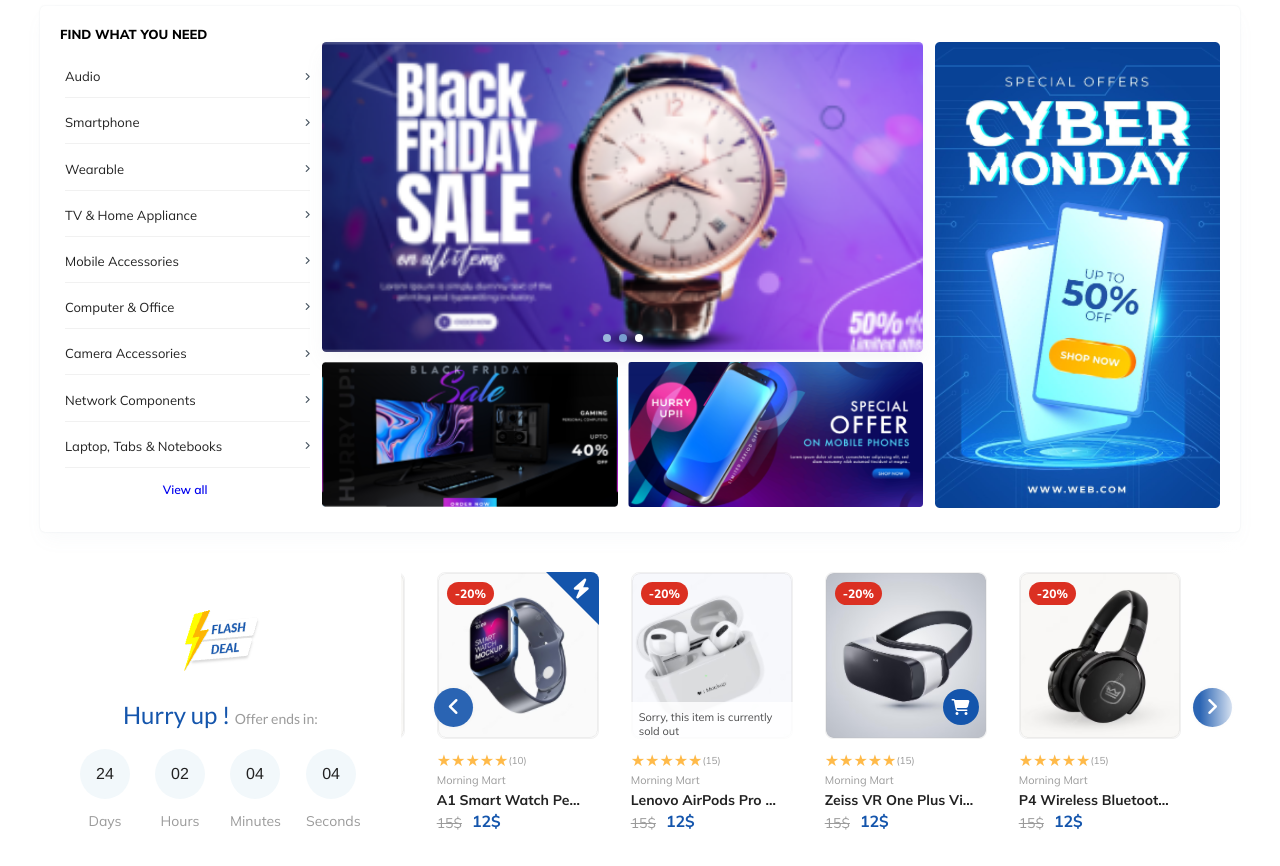
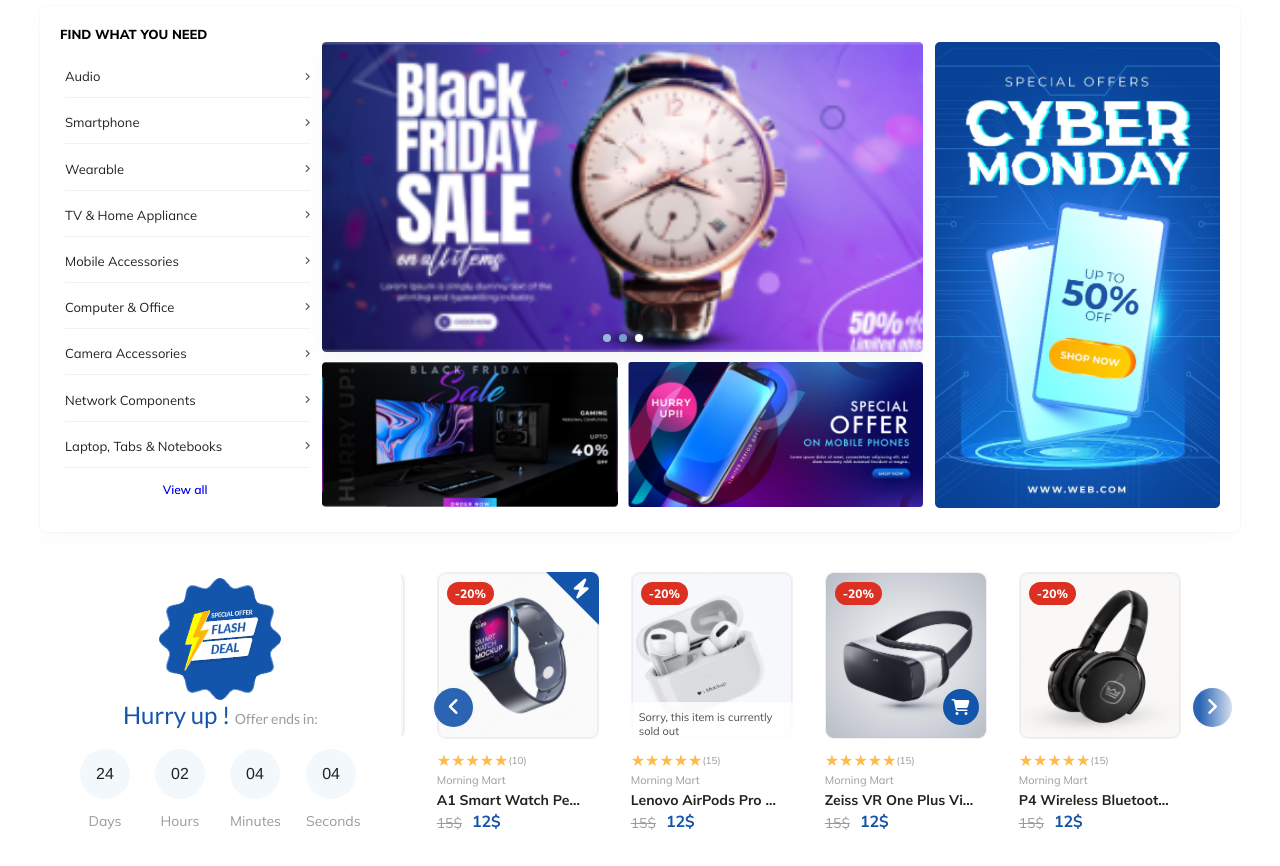
Before and after one commit to ShakirMahmud/HTML-Junior-Task, a plain HTML site: page index.html in a window 1280 px wide. Shown: the part 183-1049 px from the top of the page. Drawn offline with Linux system fonts and the light colour scheme; files whose address does not match are found by name; a web font is replaced by a local one.

Commit message:
Final commit

```diff
--- a/styles/style.css
+++ b/styles/style.css
@@ -369,7 +369,7 @@ input[type="text"] {
   padding: 1.875rem 2.5rem;
 }
 .deals {
-  background-image: url("./assets/star.png");
+  background-image: url("/assets/star.png");
   height: 122px;
   width: 122px;
   background-repeat: no-repeat;
```
